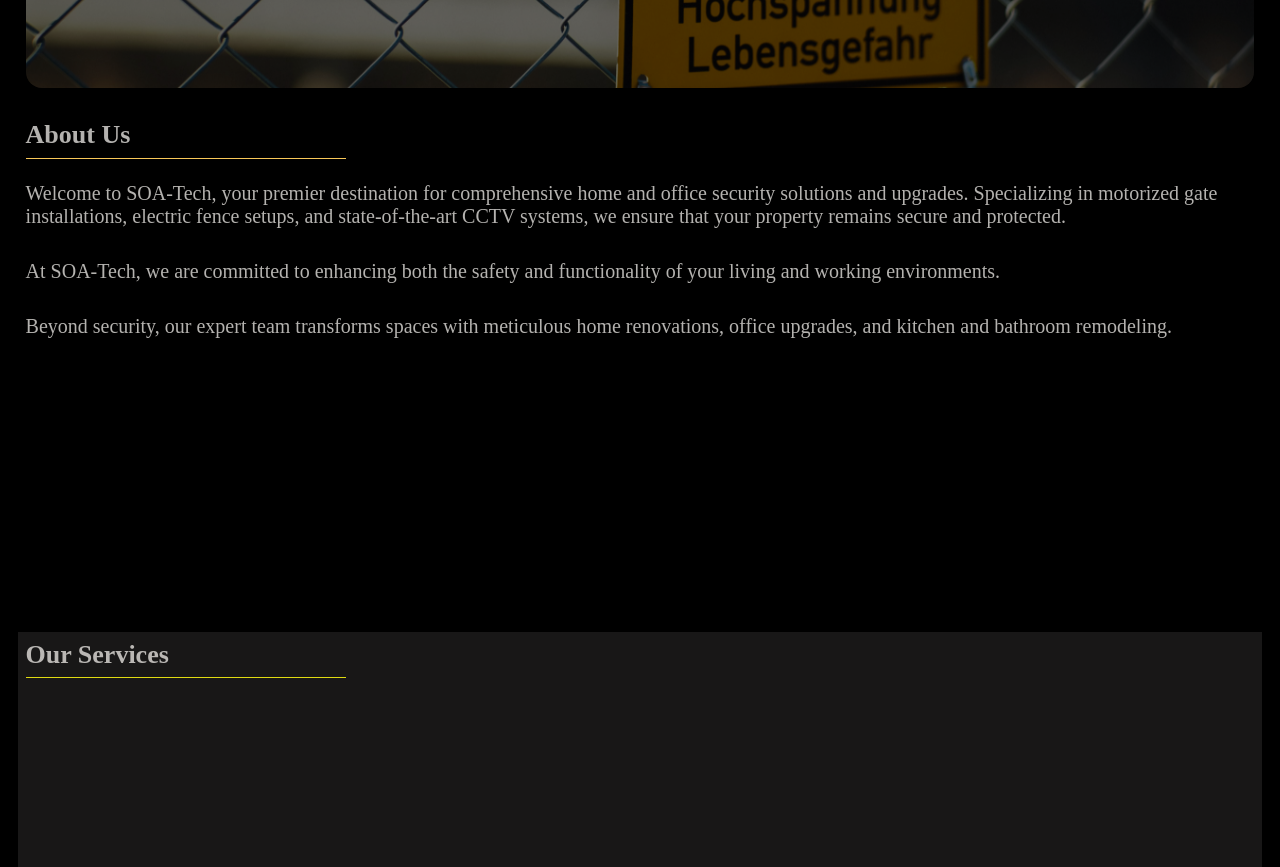
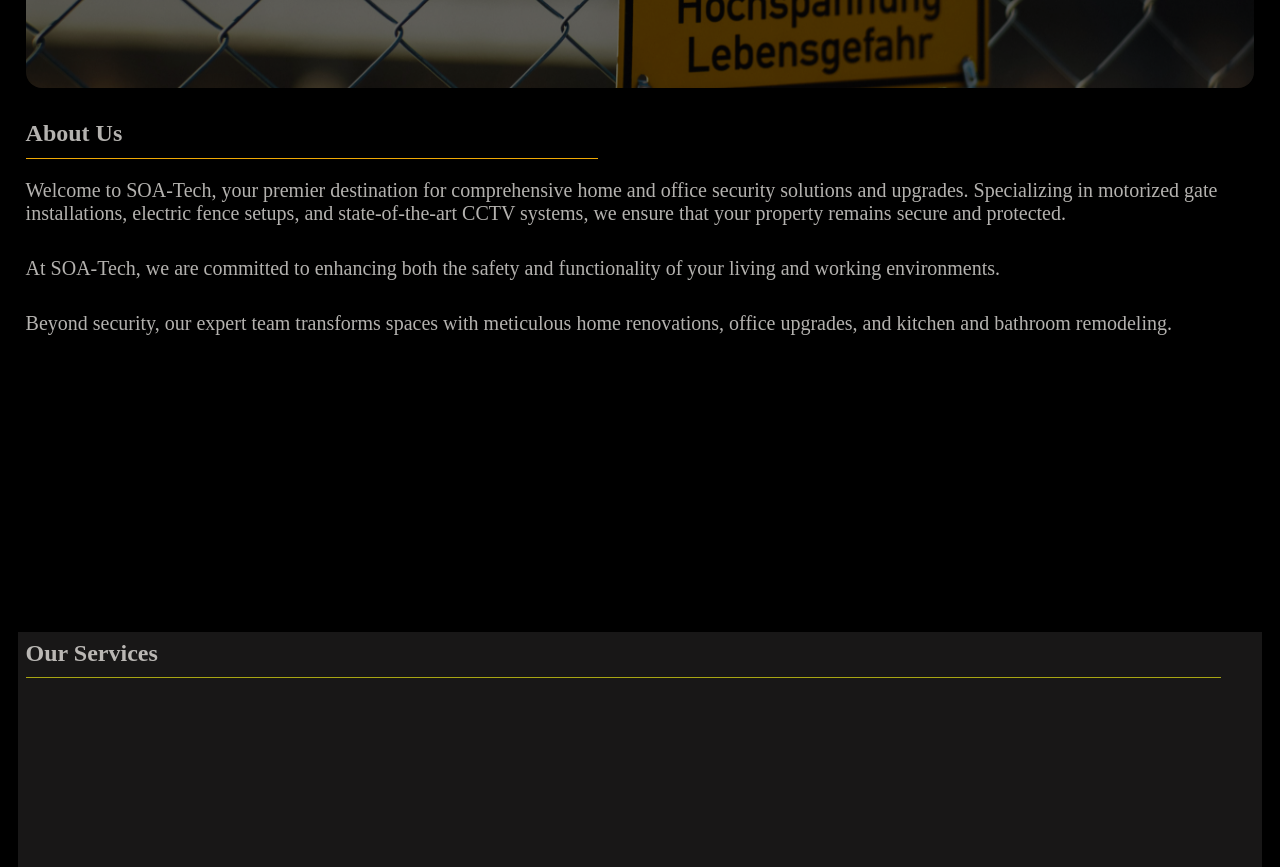
Before and after one commit to firemasterleo/shapestation2, a Vue app: page /TestPage in a window 1280 px wide. Shown: the part 360-1227 px from the top of the page. Built offline with nearby package versions, Linux system fonts and the light colour scheme.

Commit message:
Update TestPage.vue

```diff
--- a/src/components/TestPage.vue
+++ b/src/components/TestPage.vue
@@ -323,7 +323,7 @@
 
             h1 {
                 color: rgba(239, 236, 232, 0.753);
-                font-size: 26px;
+                font-size: 24px;
             }
             p {
                 color: rgba(239, 236, 232, 0.753);
@@ -334,9 +334,9 @@
             .underline {
                 position: absolute;
                 top: 2.4rem;
-                width: 20rem;
+                width: 46%;
                 height: 0.5px;
-                background-color: rgb(248, 200, 89);
+                background-color: rgb(239, 169, 5);
             }
 
 
@@ -360,7 +360,7 @@
 
             h1 {
                 color: rgba(239, 236, 232, 0.753);
-                font-size: 26px;
+                font-size: 24px;
 
             }
 
@@ -371,10 +371,9 @@
             .underline {
                 position: absolute;
                 top: 2.8rem;
-                width: 20rem;
-                height: 2px;
+                width: 96%;
                 height: 0.5px;
-                background-color: rgb(223, 219, 18);            }
+                background-color: rgba(223, 220, 18, 0.731);            }
         }
 
         .section4 {
```
